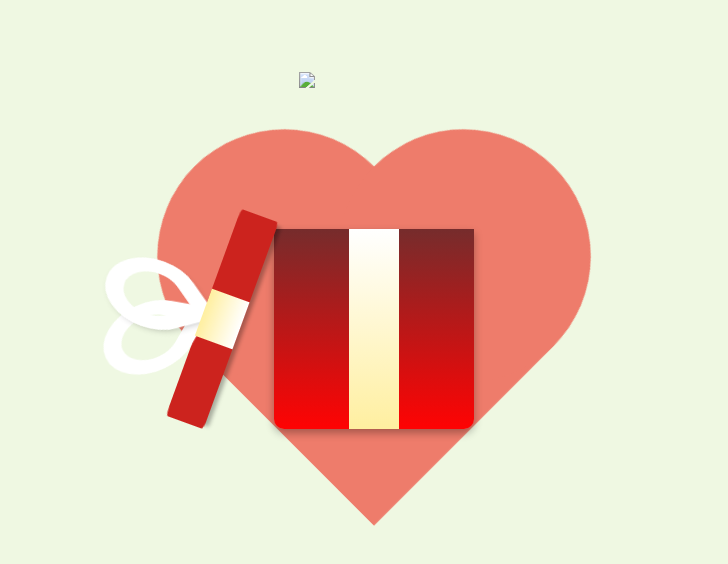
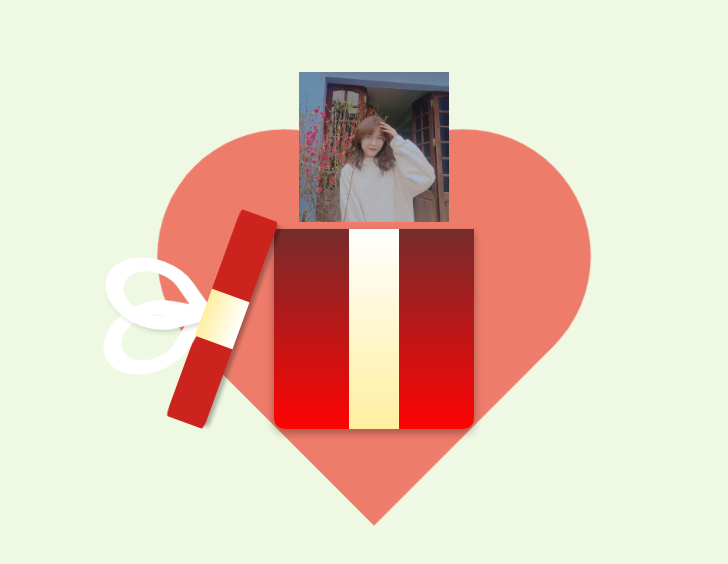
Before and after one commit to Hud0520/VLT, a plain HTML site: page index.html in a window 1280 px wide. Both pictures are taken after a click on the element 640 px from the left and 415 px from the top of the page. Shown: the part 86-650 px from the top of the page, without its empty margins (266-994 px from the left). Drawn offline with nearby package versions, Linux system fonts and the light colour scheme; a web font is replaced by a local one.

Commit message:
Update index.html

```diff
--- a/index.html
+++ b/index.html
@@ -18,7 +18,7 @@
       <div id="letter"></div>
       <div class="box"></div>
         <div class="box-body">
-          <img class="img" src="../CL/272973135_4718269291601965_8266790177999014137_n.jpg" >
+          <img class="img" src="../VLT/272973135_4718269291601965_8266790177999014137_n.jpg" >
           <div class="box-lid">
 
             <div class="box-bowtie"></div>
```
